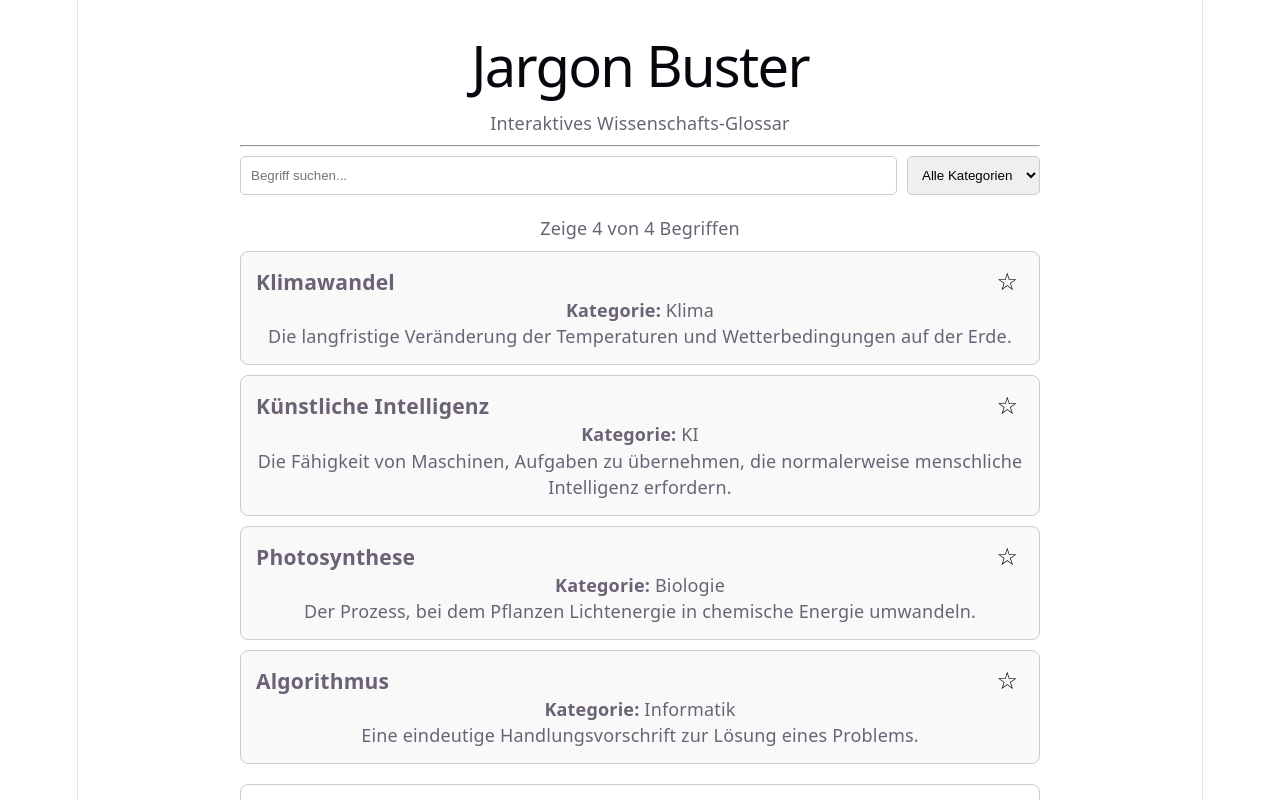
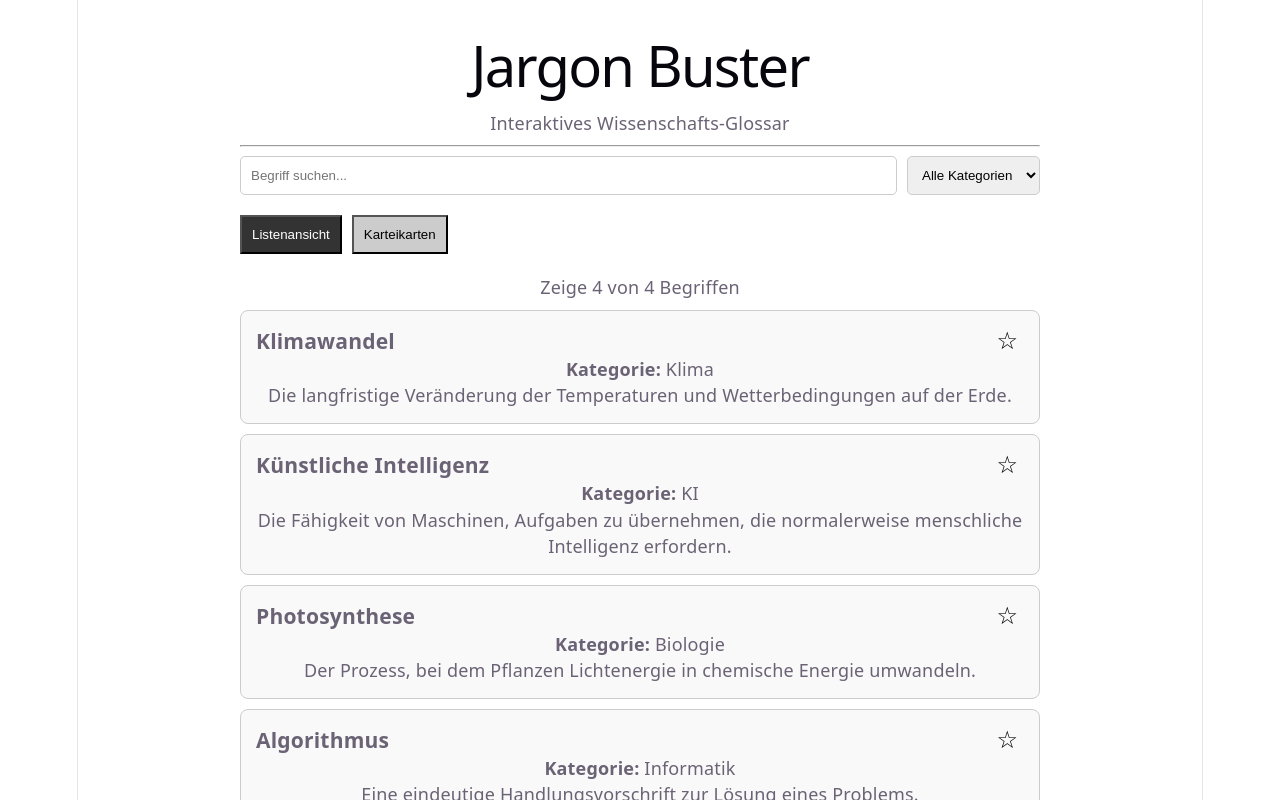
Before and after one commit to mutabazi105/jargon-buster, a React (Vite) app: page / in a window 1280 px wide. Shown: the top 800 px of the page. Built offline with nearby package versions, Linux system fonts and the light colour scheme.

Commit message:
feat(mode): add FlashcardMode component and view toggle in App

```diff
--- a/src/App.jsx
+++ b/src/App.jsx
@@ -1,12 +1,15 @@
 // src/App.jsx
-import React from 'react';
+import React, { useState } from 'react';
 import { GlossaryProvider } from './context/GlossaryProvider';
 import GlossaryList from './components/GlossaryList';
 import SearchBar from './components/SearchBar';
-import AddTermForm from './components/AddTermForm'; // Import the new form
+import AddTermForm from './components/AddTermForm';
+import FlashcardMode from './components/FlashcardMode'; // <-- Iyi ni nshya
 import './App.css';
 
 function App() {
+  const [viewMode, setViewMode] = useState("list");
+
   return (
     <GlossaryProvider>
       <div style={{ padding: "20px", maxWidth: "800px", margin: "0 auto" }}>
@@ -15,10 +18,31 @@ function App() {
         <hr />
 
         <SearchBar />
-        <GlossaryList />
 
-        {/* Render the form below the list */}
-        <AddTermForm />
+        <div style={{ marginBottom: "20px", display: "flex", gap: "10px" }}>
+          <button
+            onClick={() => setViewMode("list")}
+            style={{ padding: "10px", backgroundColor: viewMode === "list" ? "#333" : "#ccc", color: viewMode === "list" ? "white" : "black", cursor: "pointer" }}
+          >
+            Listenansicht
+          </button>
+          <button
+            onClick={() => setViewMode("flashcards")}
+            style={{ padding: "10px", backgroundColor: viewMode === "flashcards" ? "#333" : "#ccc", color: viewMode === "flashcards" ? "white" : "black", cursor: "pointer" }}
+          >
+            Karteikarten
+          </button>
+        </div>
+
+        {viewMode === "list" ? (
+          <>
+            <GlossaryList />
+            <AddTermForm />
+          </>
+        ) : (
+          <FlashcardMode />
+        )}
+
       </div>
     </GlossaryProvider>
   );
--- /dev/null
+++ b/src/components/FlashcardMode.jsx
@@ -0,0 +1,62 @@
+// src/components/FlashcardMode.jsx
+import React, { useState, useContext } from 'react';
+import { GlossaryContext } from '../context/GlossaryProvider';
+
+function FlashcardMode() {
+  const { visibleTerms } = useContext(GlossaryContext);
+  const [currentIndex, setCurrentIndex] = useState(0);
+  const [isFlipped, setIsFlipped] = useState(false);
+
+  if (visibleTerms.length === 0) {
+    return <p>Keine Karteikarten verfügbar. Bitte suchen oder filtern Sie.</p>;
+  }
+
+  const safeIndex = currentIndex >= visibleTerms.length ? 0 : currentIndex;
+  const currentCard = visibleTerms[safeIndex];
+
+  const nextCard = () => {
+    setCurrentIndex((prev) => (prev + 1) % visibleTerms.length);
+    setIsFlipped(false);
+  };
+
+  const prevCard = () => {
+    setCurrentIndex((prev) => (prev - 1 + visibleTerms.length) % visibleTerms.length);
+    setIsFlipped(false);
+  };
+
+  return (
+    <div style={{ border: "1px solid #4CAF50", padding: "20px", marginTop: "20px", borderRadius: "8px", textAlign: "center" }}>
+      <h3>Karteikarten-Modus</h3>
+
+      <div
+        onClick={() => setIsFlipped(!isFlipped)}
+        style={{
+          border: "2px solid #333",
+          padding: "40px",
+          margin: "20px 0",
+          cursor: "pointer",
+          minHeight: "150px",
+          display: "flex",
+          flexDirection: "column",
+          justifyContent: "center",
+          backgroundColor: isFlipped ? "#e8f5e9" : "#fff"
+        }}
+      >
+        {isFlipped ? (
+          <p><strong>Definition:</strong> {currentCard.definition}</p>
+        ) : (
+          <h2>{currentCard.term}</h2>
+        )}
+        <small style={{ marginTop: "10px", color: "#666" }}>(Klicken zum Umdrehen)</small>
+      </div>
+
+      <div style={{ display: "flex", justifyContent: "space-between" }}>
+        <button onClick={prevCard} style={{ padding: "10px 20px", cursor: "pointer" }}>◀ Zurück</button>
+        <span>Karte {safeIndex + 1} von {visibleTerms.length}</span>
+        <button onClick={nextCard} style={{ padding: "10px 20px", cursor: "pointer" }}>Weiter ▶</button>
+      </div>
+    </div>
+  );
+}
+
+export default FlashcardMode;
```
